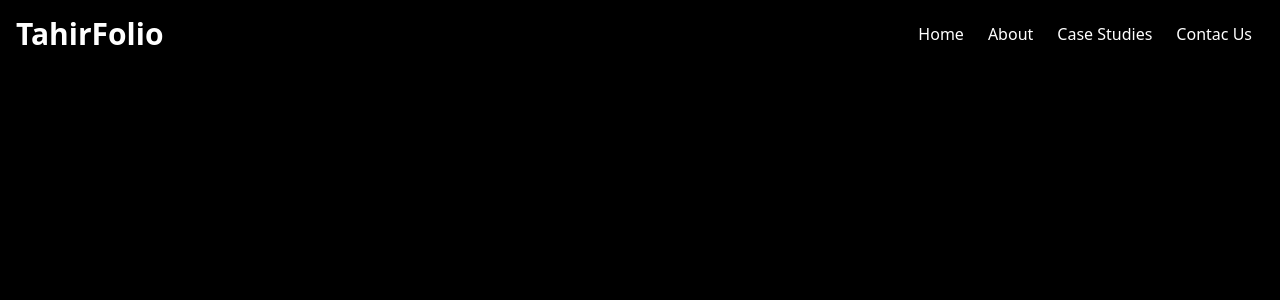
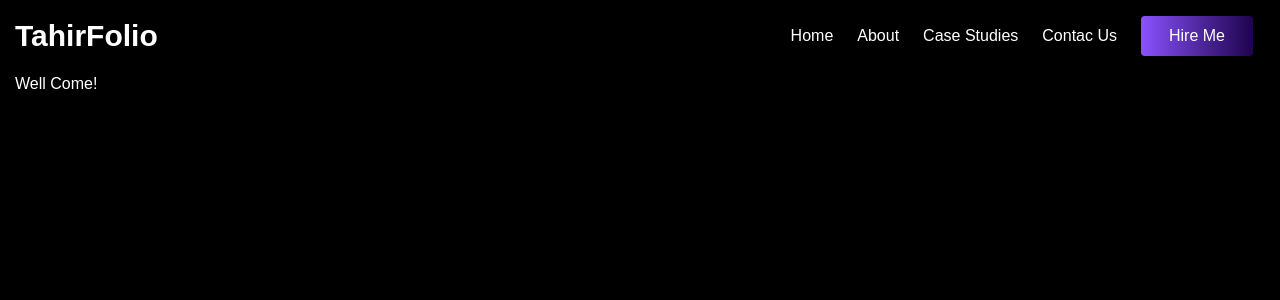
Before and after one commit to TahirWebWorks/TahirFolio, a React (Vite) app: page / in a window 1280 px wide. Shown: the top 300 px of the page. Built offline with nearby package versions, Linux system fonts and the light colour scheme.

Commit message:
Refactor layout and styles: remove max-width from App component, adjust header padding, and update body max-width in CSS

```diff
--- a/src/App.jsx
+++ b/src/App.jsx
@@ -8,7 +8,7 @@ import Contact from "./pages/Contact/contact";
 
 function App() {
   return (
-    <div className="max-w-7xl">
+    <div>
       <Router>
         <Header/>
         <Routes>
--- a/src/components/header.jsx
+++ b/src/components/header.jsx
@@ -7,15 +7,16 @@ function Header() {
     { path: "/about", label: "About" },
     { path: "/case-studies", label: "Case Studies" },
     { path: "/contact", label: "Contac Us" },
+    { path: "/hire-me", label: "Hire Me" },
   ];
   return (
     <div>
-      <div className="flex justify-between items-center p-4">
+      <div className="flex justify-between items-center py-4">
         <div className="font-raleway text-white text-3xl font-semibold">TahirFolio</div>
-        <ul className="flex">
-          {menus.map((menu) => {
+        <ul className="flex items-center">
+          {menus.map((menu, index) => {
             return(
-            <li className="text-white mx-3" key={menu.path}>
+            <li className={`text-white mx-3 font-medium ${index === menus.length - 1 ? "bg-gradient-to-r from-[#8C52FF] to-[#1f044f] text-white px-7 py-2 rounded" : ""} `} key={menu.path}>
               <Link to={menu.path}>{menu.label}</Link>
             </li>
             )
--- a/src/styles/index.css
+++ b/src/styles/index.css
@@ -3,7 +3,11 @@
 
 
 body{
-  max-width: 1400px;
+  max-width: 1250px;
   margin: 0 auto;
   background-color: #000;
 }
+h1,h2,h3,h4,h5,h6,p,span,a,li,div{
+  font-family: 'Raleway', sans-serif;
+  color: #fff;
+}
```
